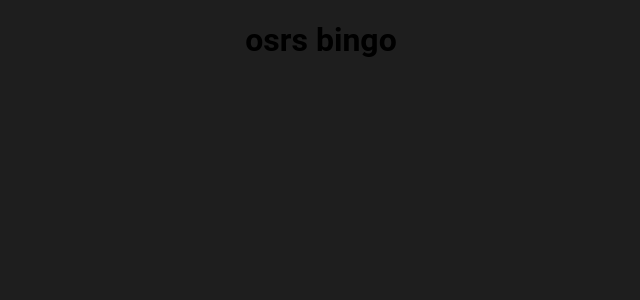
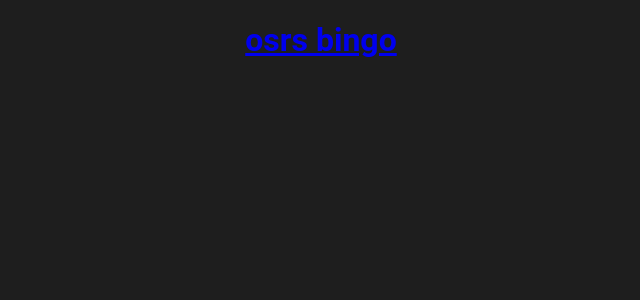
Before and after one commit to Odinnh/osrs-bingo, a Vue app: page / in a window 1280 px wide. Shown: the top 300 px of the page, without its empty margins (319-959 px from the left). Built offline with nearby package versions, Linux system fonts and the light colour scheme.

Commit message:
added router link

```diff
--- a/src/App.vue
+++ b/src/App.vue
@@ -4,7 +4,7 @@ import { RouterLink, RouterView } from 'vue-router'
 
 <template>
   <header>
-    <h1>osrs bingo</h1>
+    <RouterLink :to="{ name: 'private-board', params: { id: '1' } }"><h1>osrs bingo</h1></RouterLink>
   </header>
 
   <section>
```
Also changed, not shown: 2 other files (tests, documents, lock files or other folders).
